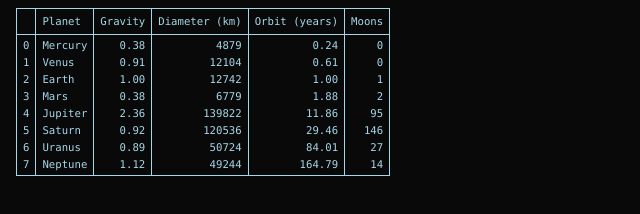
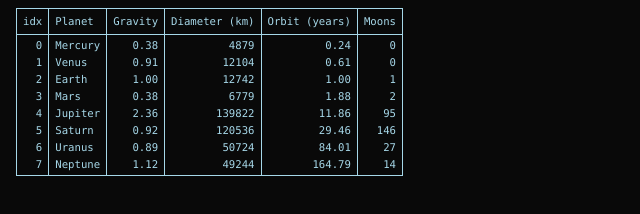
Before and after one commit to AnteT/sdm-planets, a plain HTML site: page index.html in a window 1280 px wide. Shown: the whole page, without its empty margins (0-640 px from the left). Drawn offline with Linux system fonts and the light colour scheme.

Commit message:
renamed column index 0 to idx for reproducability

```diff
--- a/index.html
+++ b/index.html
@@ -7,7 +7,7 @@
 </head>
 <table style="margin-left:8px;">
 	<tr>
-		<th class="col-numeric"> </th>
+		<th class="col-numeric">idx</th>
 		<th class="col-text">Planet</th>
 		<th class="col-numeric">Gravity</th>
 		<th class="col-numeric">Diameter (km)</th>
```
